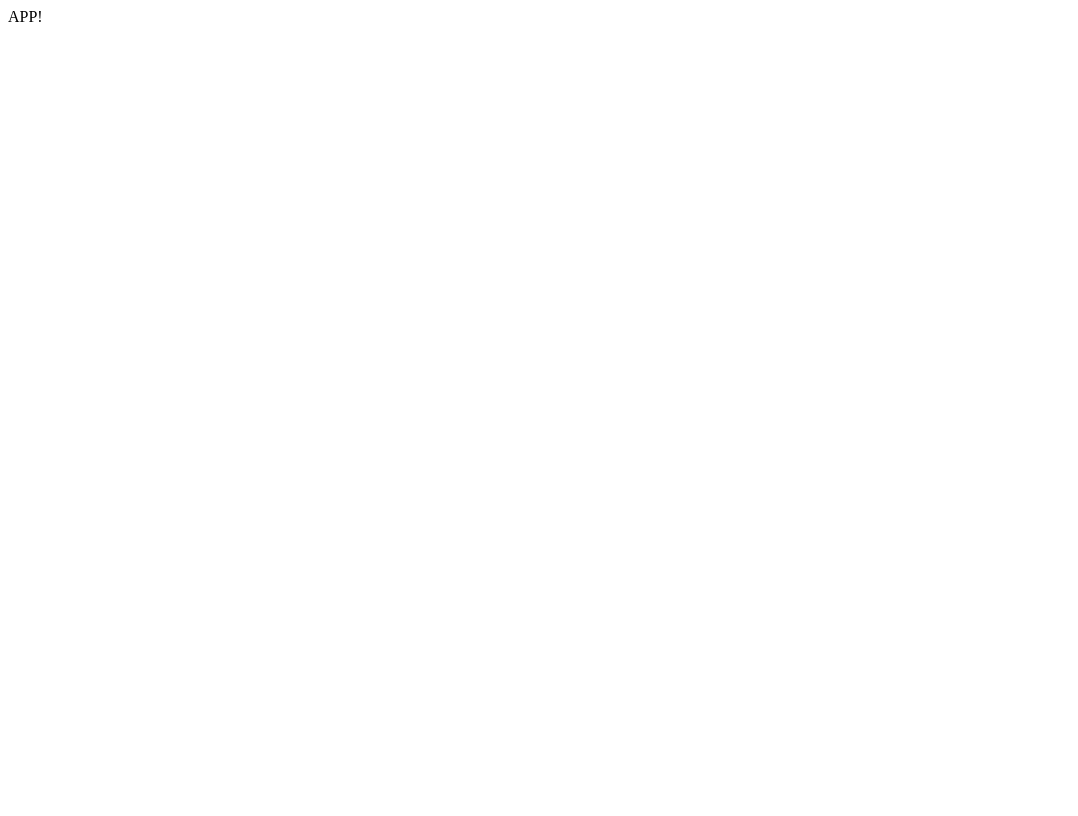
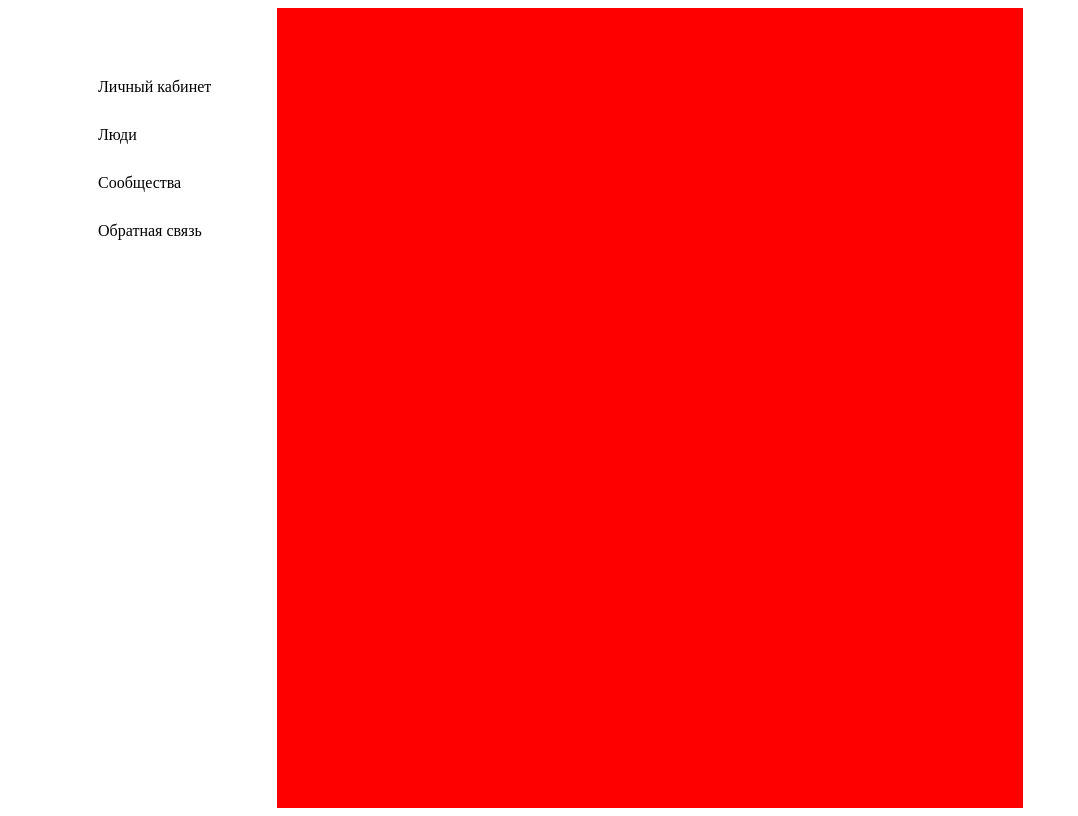
Before and after one commit to Kukonen/social-network-for-gardeners, a React app in the folder client/: page / in a window 1280 px wide. Shown: the whole page, without its empty margins (0-1078 px from the left). Built offline with nearby package versions, Linux system fonts and the light colour scheme.

Commit message:
add menu

```diff
--- a/client/public/index.html
+++ b/client/public/index.html
@@ -9,6 +9,7 @@
       content="Web site created using create-react-app"
     />
     <title>React App</title>
+    <link rel="stylesheet" href="style.css">
   </head>
   <body>
     <noscript>You need to enable JavaScript to run this app.</noscript>
--- /dev/null
+++ b/client/public/style.css
@@ -0,0 +1,4 @@
+@font-face {
+    font-family: 'Rajdhani';
+    src: local('Rajdhani'), url(./fonts/Rajdhani/Rajdhani-Regular.ttf) format('truetype');
+}
--- a/client/src/App/App.css
+++ b/client/src/App/App.css
@@ -0,0 +1,11 @@
+.Main {
+    display: flex;
+    height: 100vh;
+}
+.Main-children-block-side {
+    flex: 1;
+}
+.Main-children-block-center {
+    flex: 3;
+    background-color: red;
+}
--- a/client/src/App/App.js
+++ b/client/src/App/App.js
@@ -1,9 +1,15 @@
 import React from "react";
+import Menu from "../Menu/Menu";
+import Content from "../Content/Content";
+
+import './App.css'
 
 const App = () => {
     return (
-        <div>
-            APP!
+        <div className="Main">
+            <Menu />
+            <Content />
+            <div className="Main-children-block-side" />
         </div>
     )
 }
--- /dev/null
+++ b/client/src/Content/Content.js
@@ -0,0 +1,11 @@
+import React from "react";
+
+const Content = () => {
+    return (
+        <div className="Main-children-block-center">
+
+        </div>
+    )
+}
+
+export default  Content;
--- /dev/null
+++ b/client/src/Menu/Menu.css
@@ -0,0 +1,23 @@
+.Menu {
+    padding: 10px;
+}
+.Menu-list {
+    margin-top: 50px;
+}
+.Menu-ul {
+    list-style-type: none;
+}
+.Menu-li {
+    margin-bottom: 10px;
+}
+.Menu-a {
+    text-decoration: none;
+    color: black;
+}
+.Menu-div {
+    display: inline-block;
+    padding: 10px 40px;
+}
+.Menu-a:hover {
+    color: #793bff;
+}
--- /dev/null
+++ b/client/src/Menu/Menu.js
@@ -0,0 +1,48 @@
+import React from "react";
+
+import './Menu.css'
+
+const Menu = () => {
+    const isLogged = true;
+
+    return (
+        <div className="Menu Main-children-block-side">
+            <div className="Menu-list">
+                <ul className="Menu-ul">
+                    {
+                        isLogged ?
+                        <li className="Menu-li">
+                            <a href="#" className="Menu-a">
+                                <div className="Menu-div">Личный кабинет</div>
+                            </a>
+                        </li> :
+                        <li className="Menu-li">
+                            <a href="#" className="Menu-a">
+                                <div className="Menu-div">Войти / <br/>
+                        Зарегистрироваться
+                                </div>
+                            </a>
+                        </li>
+                    }
+                    <li className="Menu-li">
+                        <a href="#" className="Menu-a">
+                            <div className="Menu-div">Люди</div>
+                        </a>
+                    </li>
+                    <li className="Menu-li">
+                        <a href="#" className="Menu-a">
+                            <div className="Menu-div">Сообщества</div>
+                        </a>
+                    </li>
+                    <li className="Menu-li">
+                        <a href="#" className="Menu-a">
+                            <div className="Menu-div">Обратная связь</div>
+                        </a>
+                    </li>
+                </ul>
+            </div>
+        </div>
+    )
+}
+
+export default Menu;
--- a/package.json
+++ b/package.json
@@ -17,6 +17,7 @@
   },
   "homepage": "https://github.com/kukonen/social-network-for-gardeners#readme",
   "dependencies": {
+    "bulma": "^0.9.2",
     "express": "^4.17.1",
     "nodemon": "^2.0.7"
   }
```
Also changed, not shown: 1 other file.
